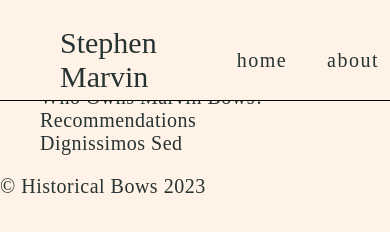
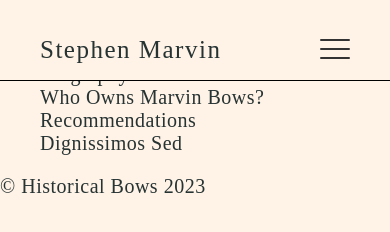
Before and after one commit to IlyaMarvinIlyashyk/historical-bows, a Gatsby site: page /about in a window 390 px wide. Built offline with nearby package versions, Linux system fonts and the light colour scheme; Gatsby itself is replaced by a stand-in of ours.

Commit message:
nav almost there

```diff
--- /dev/null
+++ b/src/components/expandIcon.js
@@ -0,0 +1,44 @@
+import React from "react";
+import styled from "styled-components";
+
+const MenuIconWrapper = styled.div`
+  width: 25px;
+  height: 25px;
+  position: relative;
+  transform: rotate(0deg);
+  transition: 0.5s ease-in-out;
+  display: none;
+  pointer-events: none;
+
+  @media (max-width: 1000px) {
+    display: block;
+  }
+
+  span {
+    display: block;
+    position: absolute;
+    height: 2px;
+    width: 100%;
+    background: #333;
+    border-radius: 9px;
+    opacity: 1;
+    left: 0;
+    transform: rotate(90deg);
+    transition: 0.25s ease-in-out;
+
+    &:nth-child(1) {
+      transform: rotate(0deg);
+    }
+  }
+`;
+
+const ExpandIcon = () => {
+  return (
+    <MenuIconWrapper>
+      <span></span>
+      <span></span>
+    </MenuIconWrapper>
+  );
+};
+
+export default ExpandIcon;
--- a/src/components/hamburgerIcon.js
+++ b/src/components/hamburgerIcon.js
@@ -1,4 +1,4 @@
-import React, { useState } from "react";
+import React from "react";
 import styled from "styled-components";
 
 const MenuIconWrapper = styled.div`
@@ -27,27 +27,30 @@ const MenuIconWrapper = styled.div`
     transition: 0.25s ease-in-out;
 
     &:nth-child(1) {
-      top: ${(props) => (props.open ? "9px" : "0px")};
-      transform: ${(props) => (props.open ? "rotate(135deg)" : "none")};
+      top: ${(props) => (props.hamburgerOpen ? "9px" : "0px")};
+      transform: ${(props) =>
+        props.hamburgerOpen ? "rotate(135deg)" : "none"};
     }
 
     &:nth-child(2) {
       top: 9px;
-      opacity: ${(props) => (props.open ? "0" : "1")};
+      opacity: ${(props) => (props.hamburgerOpen ? "0" : "1")};
     }
 
     &:nth-child(3) {
-      top: ${(props) => (props.open ? "9px" : "18px")};
-      transform: ${(props) => (props.open ? "rotate(-135deg)" : "none")};
+      top: ${(props) => (props.hamburgerOpen ? "9px" : "18px")};
+      transform: ${(props) =>
+        props.hamburgerOpen ? "rotate(-135deg)" : "none"};
     }
   }
 `;
 
-const HamburgerIcon = () => {
-  const [open, setOpen] = useState(false);
-
+const HamburgerIcon = ({ hamburgerOpen, setHamburgerOpen }) => {
   return (
-    <MenuIconWrapper open={open} onClick={() => setOpen(!open)}>
+    <MenuIconWrapper
+      hamburgerOpen={hamburgerOpen}
+      onClick={() => setHamburgerOpen(!hamburgerOpen)}
+    >
       <span></span>
       <span></span>
       <span></span>
--- a/src/components/nav.js
+++ b/src/components/nav.js
@@ -2,11 +2,13 @@ import { Link } from "gatsby";
 import React, { useState, useCallback, useEffect, useRef } from "react";
 import HamburgerIcon from "./hamburgerIcon";
 import styled from "styled-components";
+import ExpandIcon from "./expandIcon";
 
 const navItems = [
   {
     name: "about",
     sublinks: [
+      { label: "All about", link: "/about", mobileOnly: true },
       { label: "Biography", link: "/about/#biography" },
       { label: "References", link: "/about/#refereces" },
       { label: "Choosing a Bow", link: "/about/#choosing-a-bow" },
@@ -18,6 +20,7 @@ const navItems = [
   {
     name: "materials",
     sublinks: [
+      { label: "All Materials", link: "/materials", mobileOnly: true },
       { label: "Swartzia", link: "/materials/#swartzia" },
       { label: "Satiné-Cacique", link: "/materials/#satiné-cacique" },
       { label: "Snakewood", link: "/materials/#snakewood" },
@@ -29,6 +32,7 @@ const navItems = [
   {
     name: "bows",
     sublinks: [
+      { label: "All Bows", link: "/bows", mobileOnly: true },
       { label: "Baroque", link: "/bows/#baroque" },
       { label: "Classical", link: "/bows/#classical" },
       { label: "Modern", link: "/bows/#modern" },
@@ -46,36 +50,26 @@ const NavWrapper = styled.nav`
   position: fixed;
   z-index: 10;
   width: calc(100% - 8rem);
-  max-width: calc(1980px - 12rem);
+  max-width: calc(1980px - 8rem);
   text-transform: lowercase;
   align-items: center;
   transition: height 0.2s ease, opacity 0.2s ease;
   border-bottom: 1px solid black;
-
-  /* @media (max-width: 1000px) {
-    height: 100vh;
-    align-items: flex-start;
-
-    ul {
-      position: absolute;
-      flex-direction: column;
-    }
-  } */
 
   &.nav-hide {
     height: 0;
     opacity: 0;
   }
 
-  .name-link {
-    padding: 0 2rem;
-    font-family: "Seaweed Script";
-    font-size: 3rem;
-    text-transform: none;
+  &.hamburger-open {
+    height: 100%;
+
+    ul {
+      display: flex;
+    }
   }
 
-  ul,
-  .name-link {
+  ul {
     display: flex;
     justify-content: space-around;
     margin: 0;
@@ -86,35 +80,21 @@ const NavWrapper = styled.nav`
     }
   }
 
-  .second-nav {
+  .name-hamburger-wrapper {
+    display: flex;
     align-items: center;
-    display: flex;
-    justify-content: flex-end;
-    left: 0;
-    position: absolute;
-    right: 0;
-    opacity: 0;
-    visibility: hidden;
-    transition: opacity 0.2s ease;
-    top: 100%;
-    padding: 0 6rem;
-    height: 8rem;
-    z-index: 2;
-
-    > li {
-      padding: 4.5rem 2rem;
-      z-index: 2;
+    justify-content: space-between;
+    width: 100%;
+    height: 6rem;
+    border-bottom: ${(props) =>
+      props.hamburgerOpen ? "1px solid black" : "none"};
   }
 
-    &.active {
-      opacity: 1;
-      visibility: visible;
-    }
-
-    &.not-active {
-      opacity: 0;
-      visibility: hidden;
-    }
+  .name-link {
+    padding: 0 2rem;
+    font-family: "Seaweed Script";
+    font-size: clamp(2.5rem, 2vw, 4rem);
+    text-transform: none;
   }
 
   .second-nav-wrapper {
@@ -146,7 +126,35 @@ const NavWrapper = styled.nav`
     }
   }
 
-  a:not(.name-link) {
+  .second-nav {
+    align-items: center;
+    display: flex;
+    justify-content: flex-end;
+    left: 0;
+    position: absolute;
+    right: 0;
+    opacity: 0;
+    visibility: hidden;
+    transition: opacity 0.2s ease;
+    top: 100%;
+    padding: 0 6rem;
+    height: 8rem;
+    z-index: 2;
+    opacity: 0;
+    visibility: hidden;
+
+    > li {
+      padding: 4.5rem 2rem;
+      z-index: 2;
+    }
+
+    &.active {
+      opacity: 1;
+      visibility: visible;
+    }
+  }
+
+  a:not(.name-hamuburger-wrapper .name-link) {
     position: relative;
     padding: 2rem 0;
     letter-spacing: 1.5px;
@@ -170,16 +178,140 @@ const NavWrapper = styled.nav`
       transform: scaleX(1);
     }
   }
+
+  @media (max-width: 1000px) {
+    height: 6rem;
+    align-items: flex-start;
+    overflow: auto;
+
+    ul {
+      display: none;
+      flex-direction: column;
+      position: absolute;
+      top: 6rem;
+      align-items: flex-start;
+      padding: 0;
+      font-size: 4rem;
+      width: calc(100% - 4rem);
+
+      > li {
+        padding: 1.5rem 0rem;
+        width: 100%;
+      }
+    }
+
+    a.name-link.name-link {
+      padding: 0;
+    }
+
+    .second-nav-wrapper {
+      flex-direction: column;
+
+      > div {
+        padding: 1.5rem 0rem;
+        z-index: 1;
+        width: calc(100% - 4rem);
+        position: relative;
+
+        .expand-icon-wrapper {
+          position: absolute;
+          right: 0;
+          top: 50%;
+        }
+      }
+
+      &::after {
+        display: none;
+      }
+    }
+
+    .second-nav {
+      padding: 0;
+      font-size: 2rem;
+      top: 0;
+      height: 0;
+      align-items: flex-start;
+      width: calc(100vw - 4rem);
+      height: 100%;
+      position: absolute;
+
+      > li {
+        padding: 1.5rem 0rem;
+        z-index: 2;
+      }
+
+      &.active {
+        position: relative;
+
+        + .expand-icon-wrapper {
+          top: 38px;
+
+          div > :nth-child(2) {
+            transform: rotate(0deg);
+          }
+        }
+      }
+    }
+  }
 `;
 
 const Nav = () => {
-  const [activeMenu, setActiveMenu] = useState(null);
+  const [activeSubMenuName, setActiveSubMenuName] = useState(null);
   const [lastScrollTop, setLastScrollTop] = useState(0);
+  const [hamburgerOpen, setHamburgerOpen] = useState(false);
+  const [isHamburgerBreakpoint, setIsHamburgerBreakpoint] = useState(false);
   const navRef = useRef();
 
-  const handleMenuInteraction = useCallback((menuName, isActive) => {
-    setActiveMenu(isActive ? menuName : null);
-  }, []);
+  useEffect(() => {
+    document.body.style.overflow = hamburgerOpen ? "hidden" : "unset";
+  }, [hamburgerOpen]);
+
+  useEffect(() => {
+    const checkWindowWidth = () => {
+      window.innerWidth < 1000
+        ? setIsHamburgerBreakpoint(true)
+        : setIsHamburgerBreakpoint(false);
+    };
+
+    checkWindowWidth();
+
+    window.addEventListener("resize", (e) => {
+      if (e.target.outerWidth > 1000) {
+        setHamburgerOpen(false);
+        setActiveSubMenuName(null);
+        setIsHamburgerBreakpoint(false);
+      } else {
+        setIsHamburgerBreakpoint(true);
+      }
+    });
+
+    return () => {
+      window.removeEventListener("resize", checkWindowWidth);
+    };
+  }, [isHamburgerBreakpoint]);
+
+  const handleMenuInteraction = useCallback(
+    (menuName, isActive) => {
+      if (!isHamburgerBreakpoint) {
+        setActiveSubMenuName(isActive ? menuName : null);
+      }
+    },
+    [isHamburgerBreakpoint]
+  );
+
+  const handleClickMenuInteraction = useCallback(
+    (menuName, e) => {
+      if (isHamburgerBreakpoint) {
+        if (activeSubMenuName === null || activeSubMenuName !== menuName) {
+          setActiveSubMenuName(menuName);
+        } else {
+          setActiveSubMenuName(null);
+        }
+      }
+    },
+    [isHamburgerBreakpoint, activeSubMenuName]
+  );
+
   const handleScroll = useCallback(() => {
     const offset = window.scrollY;
     const navbar = navRef.current;
@@ -210,17 +342,34 @@ const Nav = () => {
     };
   }, [handleScroll]);
 
-  const handleBlur = useCallback((menuName, e) => {
-    if (!e.currentTarget.contains(e.relatedTarget)) {
-      setActiveMenu(null);
+  const handleBlur = useCallback(
+    (menuName, e) => {
+      if (
+        !e.currentTarget.contains(e.relatedTarget) &&
+        !isHamburgerBreakpoint
+      ) {
+        setActiveSubMenuName(null);
       }
-  }, []);
+    },
+    [isHamburgerBreakpoint]
+  );
 
   return (
-    <NavWrapper ref={navRef}>
+    <NavWrapper
+      ref={navRef}
+      className={hamburgerOpen && `hamburger-open`}
+      hamburgerOpen={hamburgerOpen}
+    >
+      <span className={isHamburgerBreakpoint && "name-hamburger-wrapper"}>
         <Link className="name-link" to="/">
           Stephen Marvin
         </Link>
+        <HamburgerIcon
+          setHamburgerOpen={setHamburgerOpen}
+          hamburgerOpen={hamburgerOpen}
+          className="hamburger-icon"
+        />
+      </span>
       <ul>
         <li>
           <Link to="/">Home</Link>
@@ -235,25 +384,32 @@ const Nav = () => {
               onMouseLeave={() => handleMenuInteraction(item.name, false)}
               onFocus={() => handleMenuInteraction(item.name, true)}
               onBlur={(e) => handleBlur(item.name, e)}
+              onClick={(e) => handleClickMenuInteraction(item.name, e)}
             >
               <Link
-                to={`/${item.name}`}
-                aria-expanded={activeMenu === item.name ? "true" : "false"}
+                to={isHamburgerBreakpoint ? `` : `/${item.name}`}
+                aria-expanded={
+                  activeSubMenuName === item.name ? "true" : "false"
+                }
               >
                 {item.name}
               </Link>
               <ul
                 className={`second-nav ${
-                  activeMenu === item.name ? "active" : "not-active"
+                  activeSubMenuName === item.name && "active"
                 }`}
               >
-                {item.sublinks.map((link) => (
+                {item.sublinks
+                  .filter((link) => isHamburgerBreakpoint || !link.mobileOnly)
+                  .map((link) => (
                     <li key={link.label}>
                       <Link to={link.link}>{link.label}</Link>
                     </li>
                   ))}
               </ul>
-              <div className="second-nav-background"></div>
+              <span className="expand-icon-wrapper">
+                <ExpandIcon />
+              </span>
             </div>
           ))}
         </li>
@@ -264,7 +420,6 @@ const Nav = () => {
           <Link to="/contact">Contact</Link>
         </li>
       </ul>
-      <HamburgerIcon />
     </NavWrapper>
   );
 };
--- a/src/pages/about.js
+++ b/src/pages/about.js
@@ -24,6 +24,8 @@ const AboutPage = () => {
   );
 };
 
-export const Head = () => <title>About</title>;
+export const Head = () => (
+  <title>About | Historical Bows | Stephen Marvin</title>
+);
 
 export default AboutPage;
--- a/src/pages/bows.js
+++ b/src/pages/bows.js
@@ -8,6 +8,8 @@ const BowsPage = () => {
   );
 };
 
-export const Head = () => <title>Bows</title>;
+export const Head = () => (
+  <title>Bows | Historical Bows | Stephen Marvin</title>
+);
 
 export default BowsPage;
--- a/src/pages/contact.js
+++ b/src/pages/contact.js
@@ -8,6 +8,8 @@ const ContactPage = () => {
   );
 };
 
-export const Head = () => <title>Contact</title>;
+export const Head = () => (
+  <title>Contact | Historical Bows | Stephen Marvin</title>
+);
 
 export default ContactPage;
--- a/src/pages/index.js
+++ b/src/pages/index.js
@@ -113,6 +113,8 @@ const HomePage = () => {
   );
 };
 
-export const Head = () => <title>Home</title>;
+export const Head = () => (
+  <title>Home | Historical Bows | Stephen Marvin</title>
+);
 
 export default HomePage;
--- a/src/pages/materials.js
+++ b/src/pages/materials.js
@@ -8,6 +8,8 @@ const MaterialsPage = () => {
   );
 };
 
-export const Head = () => <title>Materials</title>;
+export const Head = () => (
+  <title>Materials | Historical Bows | Stephen Marvin</title>
+);
 
 export default MaterialsPage;
--- a/src/pages/prices.js
+++ b/src/pages/prices.js
@@ -8,6 +8,8 @@ const PricesPage = () => {
   );
 };
 
-export const Head = () => <title>Prices</title>;
+export const Head = () => (
+  <title>Prices | Historical Bows | Stephen Marvin</title>
+);
 
 export default PricesPage;
```
Also changed, not shown: README.md. Lines whose indentation alone changed are shown as unchanged.
